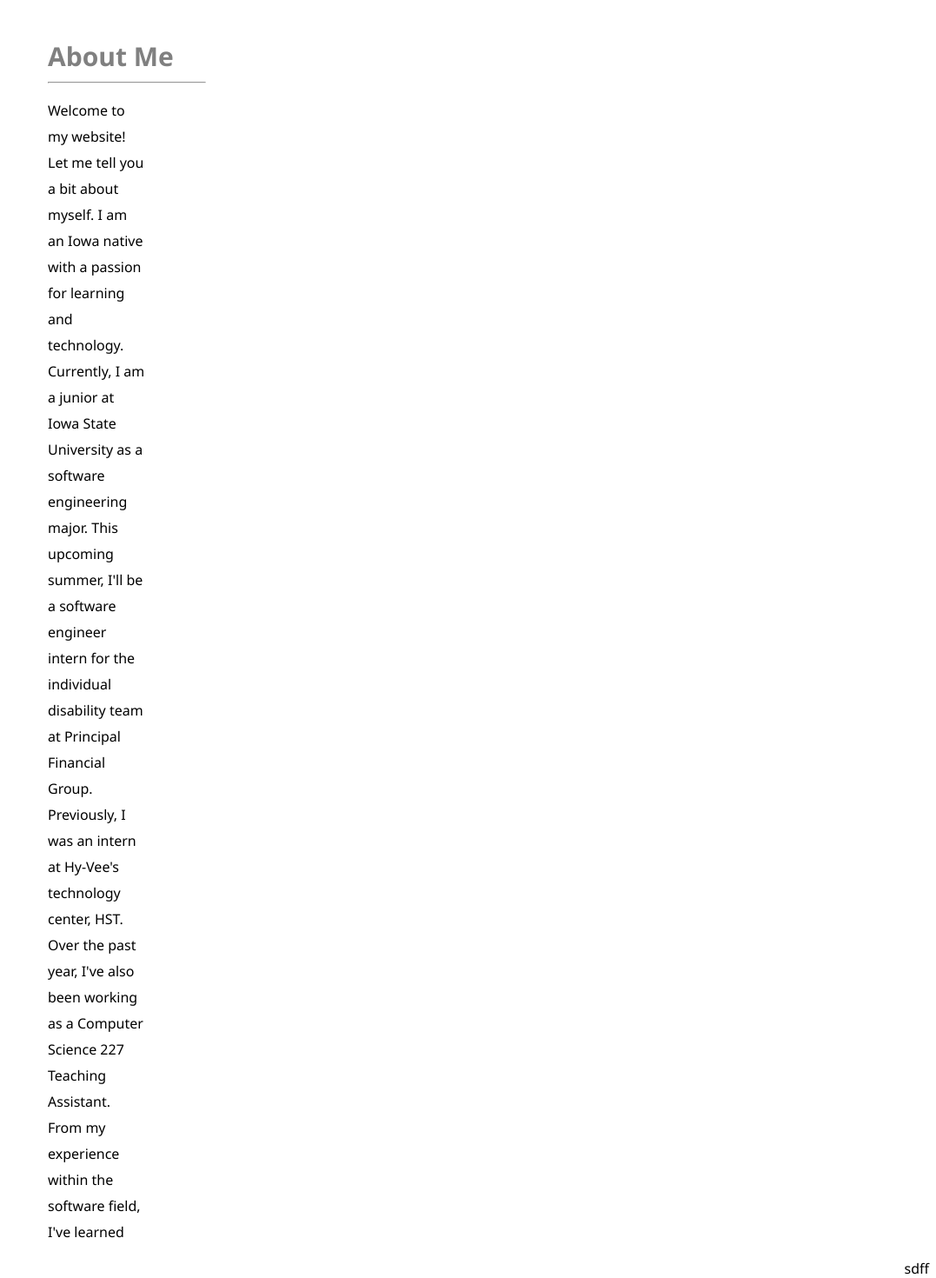
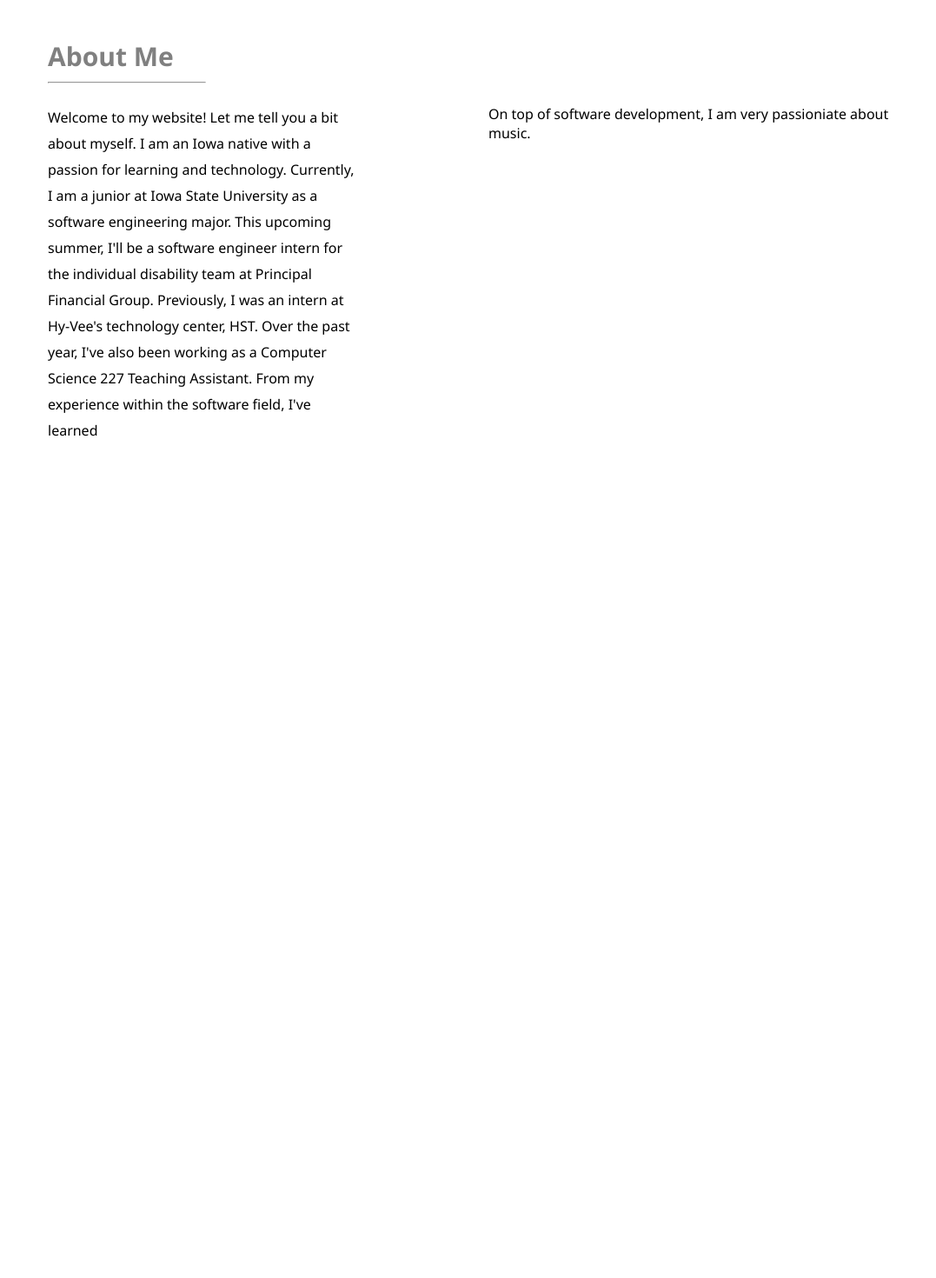
Before and after one commit to dms909/New-Website, a React (Create React App) app: page / in a window 1280 px wide. Shown: the part 820-2290 px from the top of the page at 87% size, without its empty margins (203-1280 px from the left). After the commit the page ends 1354 px from the top, so only its background shows below. Built offline with nearby package versions, Linux system fonts and the light colour scheme.

Commit message:
Added grid section for about me

```diff
--- a/src/components/AboutMe.js
+++ b/src/components/AboutMe.js
@@ -6,6 +6,7 @@ const AboutMe = () => {
             <h2>About Me</h2>
             <hr align="left"/>
 
+            <div className="AboutText">
                 <div className="ExperienceAbout">
                     <p>Welcome to my website! Let me tell you a bit about myself. I am an Iowa native with a passion for learning and technology.
                         Currently, I am a junior at Iowa State University as a software engineering major. This upcoming summer, I'll be a software engineer
@@ -15,8 +16,10 @@ const AboutMe = () => {
                     </p>
                 </div>
 
-            <p className="FunAbout">sdff </p>
-
+                <div className="FunAbout">
+                    <p> On top of software development, I am very passioniate about music.</p>
+                </div>
+            </div>
         </div>
      );
 }
--- a/src/index.css
+++ b/src/index.css
@@ -34,14 +34,19 @@
   width: 180px;
 }
 
+.AboutText {
+  display: grid;
+  grid-template-columns: 1fr 1fr;
+}
+
 .ExperienceAbout {
-  text-align: left;
+  flex: 1;
   line-height: 30px;
-  margin-right: 900px;
+  margin-right: 150px;
 }
 
 .FunAbout {
-  text-align: right;
+
 }
 
 @keyframes fadeIn {
```
Lines whose indentation alone changed are shown as unchanged.
